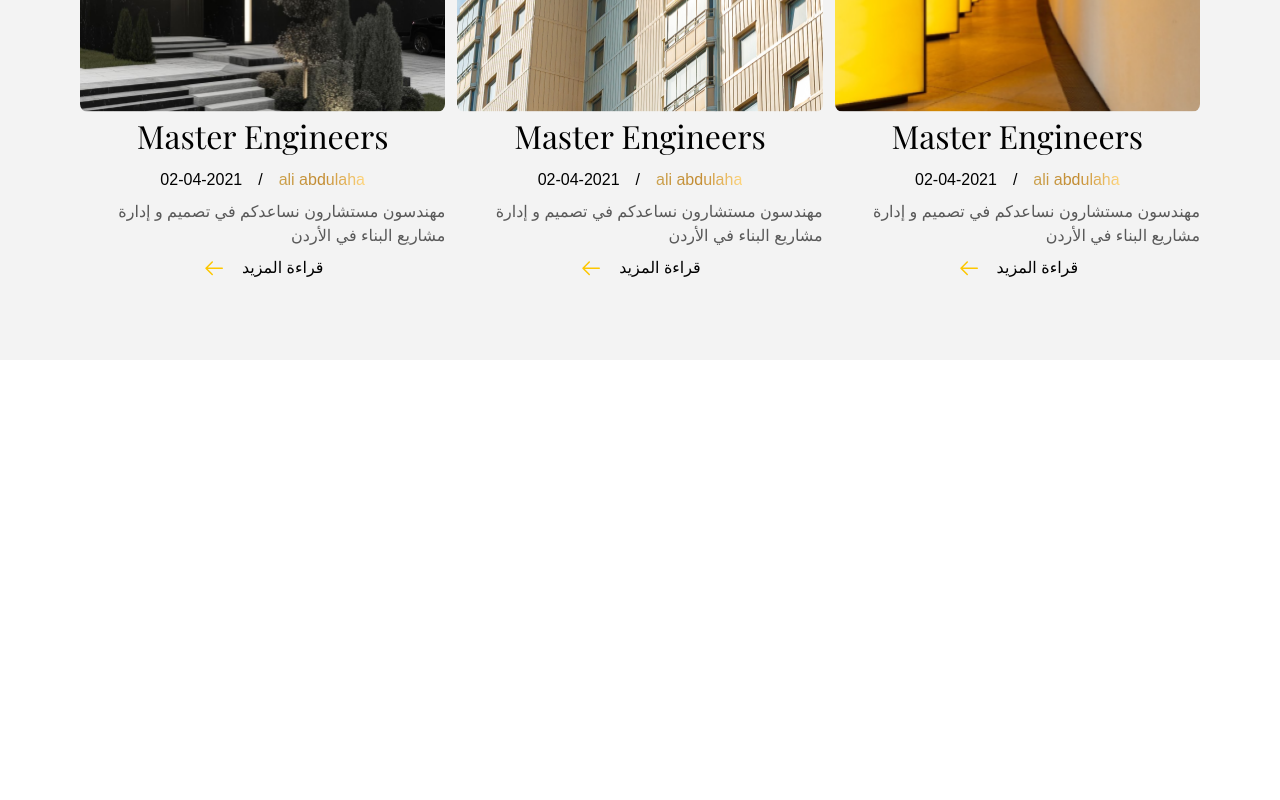
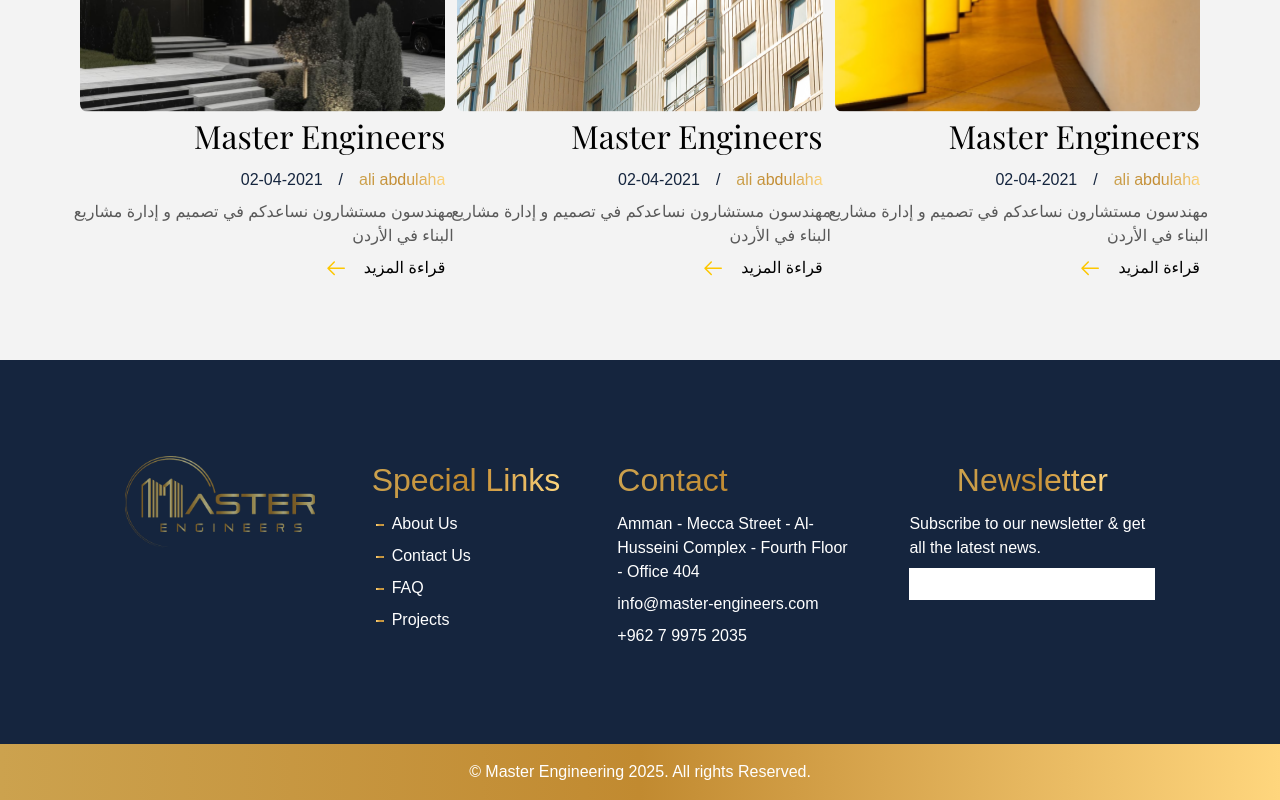
Before and after one commit to HumanUndead/Master-Engineering, a Next.js app: page / in a window 1280 px wide. Shown: the part 5790-6590 px from the top of the page. Before the commit the page ends 6150 px from the top, so only its background shows below. Built offline with nearby package versions, Linux system fonts and the light colour scheme; a web font is replaced by a local one.

Commit message:
add footer section

```diff
--- a/src/app/globals.css
+++ b/src/app/globals.css
@@ -81,3 +81,15 @@ body {
   height: 2px;
   background: linear-gradient(to left, #CCA24E, #C18A30, #FFD67D);
 }
+
+@media (min-width: 768px) {
+  .footerLinks::after {
+    content: '';
+    position: absolute;
+    left: -16px;
+    bottom: 10px;
+    width: 8px;
+    height: 2px;
+    background: linear-gradient(to left, #CCA24E, #C18A30, #FFD67D);
+  }
+}
--- a/src/app/layout.tsx
+++ b/src/app/layout.tsx
@@ -28,7 +28,7 @@ export default function RootLayout({children,}: Readonly<{ children: React.React
               <Header />
               {children}
             </main>
-        <Footer />
+          <Footer />
       </body>
     </html>
   );
--- a/src/components/Home/About.tsx
+++ b/src/components/Home/About.tsx
@@ -44,7 +44,7 @@ const About = () => {
                         </div>
                     </div>
 
-                    <div className='absolute md:top-[250px] md:left-[8px] left-[-120px] top-[400px] max-sm:top-[550px] max-sm:left-[-90px]  md:w-[237px] md:h-[286px]'>
+                    <div className='absolute md:top-[250px] md:left-[8px] left-[-120px] top-[400px] max-sm:top-[600px] max-sm:left-[-90px]  md:w-[237px] md:h-[286px]'>
                         <p className='w-[80%] max-sm:w-[50%] max-sm:text-[50px] font-black text-[70px] md:text-[110px] opacity-7'>
                             من نحن
                         </p>
--- a/src/components/Home/Footer.tsx
+++ b/src/components/Home/Footer.tsx
@@ -1,10 +1,57 @@
 import React from 'react'
 
 const Footer = () => {
+    const links = ['About Us','Contact Us','FAQ','Projects']
+    const contact = ['Amman - Mecca Street - Al-Husseini Complex - Fourth Floor - Office 404','info@master-engineers.com','+962 7 9975 2035']
     return (
-        <div>
+        <footer className='w-full'>
 
-        </div>
+            <div className='bg-[#15253E] p-8 md:p-24'>
+                <div className="container mx-auto">
+                    <div className="max-sm:text-center flex md:justify-around justify-center items-center md:flex-row flex-col">
+                        {/* logo */}
+                        <img className='w-[190px] h-[92px] max-sm:mb-4 md:self-start' src="/assets/imgs/main-logo.png" alt="main logo image" />
+
+                        {/* for links */}
+                        <div className="flex flex-col gap-y-2 md:self-start">
+                            <h3 className='goldBg bg-clip-text text-transparent font-normal text-[32px]'>Special Links</h3>
+                            <div className='text-white flex flex-col max-sm:items-center ml-5 gap-y-2'>
+                                {links.map((info,index) => (
+                                    <a key={index} className={`footerLinks relative no-underline block text-[16px] font-normal`}>{info}</a>
+                                ))}
+                            </div>
+                        </div>
+
+                        {/* for contact */}
+                        <div className="flex flex-col gap-y-2">
+                            <h3 className='goldBg bg-clip-text text-transparent  font-normal text-[32px]'>Contact</h3>
+                            <div className='text-white flex flex-col gap-y-2'>
+                                {contact.map((info,index) => (
+                                    <p
+                                        key={index}
+                                        className={`${index === 0 ? 'md:w-[235px]':''} font-normal text-[16px]`}>
+                                        {info}
+                                    </p>
+                                ))}
+                            </div>
+                        </div>
+
+                        {/* for Newsletter */}
+                        <div className="flex flex-col max-sm:justify-center items-center gap-y-2 md:self-start">
+                            <h3 className='goldBg bg-clip-text text-transparent font-normal text-[32px]'>Newsletter</h3>
+                            <div className='text-white flex flex-col gap-y-2 max-w-[246px]'>
+                                <p className='text-[16px] font-light'>Subscribe to our newsletter & get all the latest news.</p>
+                                <input className='bg-white text-black border-none px-1 py-1 outline-none' type="text" />
+                            </div>
+                        </div>
+                    </div>
+                </div>
+            </div>
+
+            <div className='goldBg text-white w-full min-h-[28px] flex items-center justify-center p-2 md:p-4'>
+                <p className='text-[16px] font-medium text-center'>&copy; Master Engineering 2025. All rights Reserved.</p>
+            </div>
+        </footer>
     )
 }
 
--- a/src/components/Home/News.tsx
+++ b/src/components/Home/News.tsx
@@ -44,25 +44,25 @@ const News = () => {
                     <h4 className='font-light text-[32px] md:text-[64px] text-[#15253E] opinionBottomBorder relative'> اخر الاحداث والمستجدات</h4>
                 </div>
 
-                <div className='grid md:grid-cols-2 max-sm:grid-cols-1 lg:grid-cols-3 justify-center gap-3'>
+                <div className='grid md:grid-cols-2 max-sm:grid-cols-1 lg:grid-cols-3 gap-3'>
                 {
                     newsInfo.map((news,index) => (
-                        <div key={index}>
+                        <div key={index} className='max-w-[383px]'>
                             <img  className='w-[386px] h-[400px] object-cover rounded-lg' src={news.src} alt={news.newsTitle} />
 
-                            <div className="w-full flex flex-col gap-y-2 text-center  max-sm:items-center sm:items-center md:text-right">
+                            <div className="w-full flex flex-col gap-y-2 max-sm:text-center max-sm:items-center sm:items-center md:text-right">
 
-                                <h4 className={`${playfairDisplay.className} #15253E font-normal text-[32px]`}>{news.newsTitle}</h4>
+                                <h4 className={`${playfairDisplay.className} #15253E md:w-full font-normal text-[32px]`}>{news.newsTitle}</h4>
 
-                                <div className="flex flex-col md:flex-row justify-end items-center gap-4 #15253E text-[16px]">
+                                <div className="md:w-full flex flex-col md:flex-row justify-end items-center gap-4 text-[#15253E] text-[16px]">
                                     <span>{news.newsDate}</span>
                                     <span className='hidden md:block'> / </span>
                                     <span className='goldBg bg-clip-text text-transparent font-normal'> {news.newsOwner} </span>
                                 </div>
 
-                                <p className=' font-light text-[16px] text-[#595959]'>{news.newsText}</p>
+                                <p className=' font-light w-[382px] text-[16px] text-[#595959]'>{news.newsText}</p>
 
-                                <p className='flex justify-end items-center gap-4'>
+                                <p className='md:w-full flex justify-end items-center gap-4'>
                                     <GoArrowLeft className='w-6 h-6 text-yellow-400' />
                                     <span className='font-medium text-[16px]'>قراءة المزيد</span>
                                 </p>
```
Also changed, not shown: 1 other file (tests, documents, lock files or other folders).
